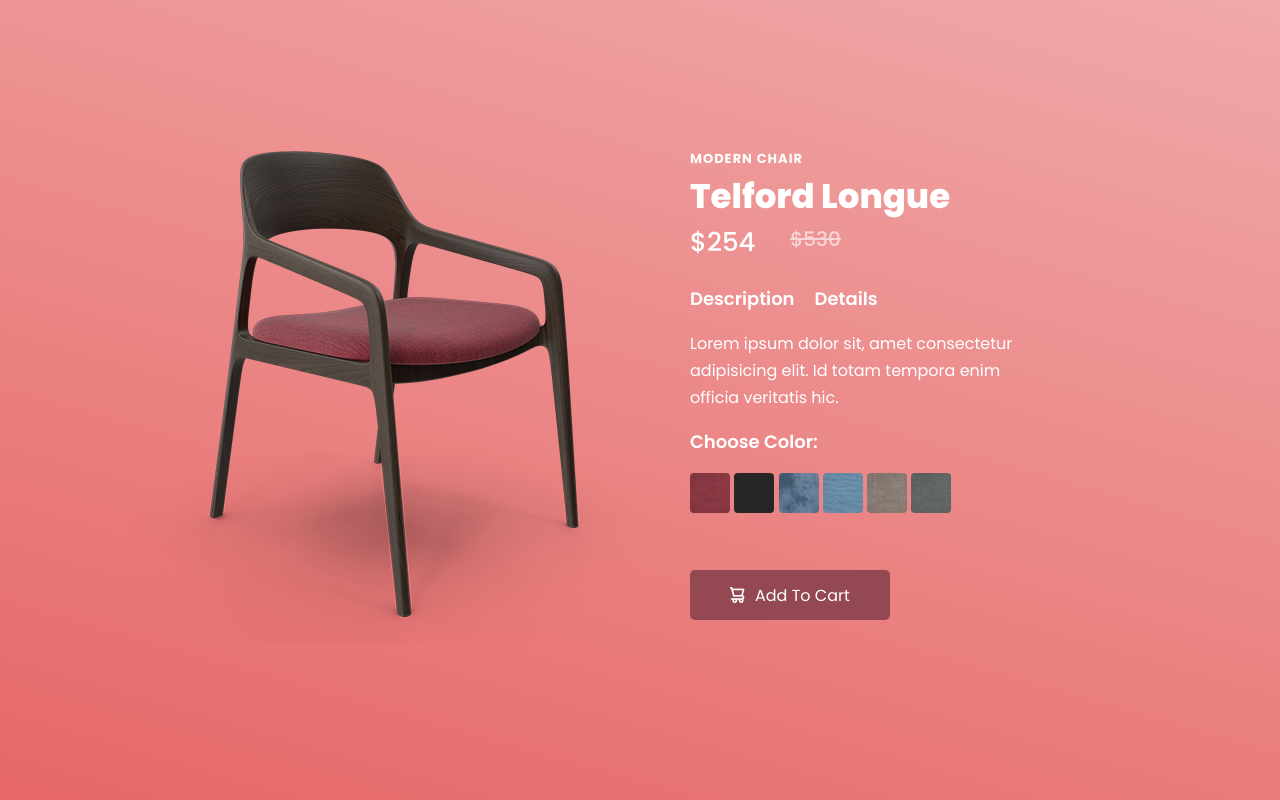
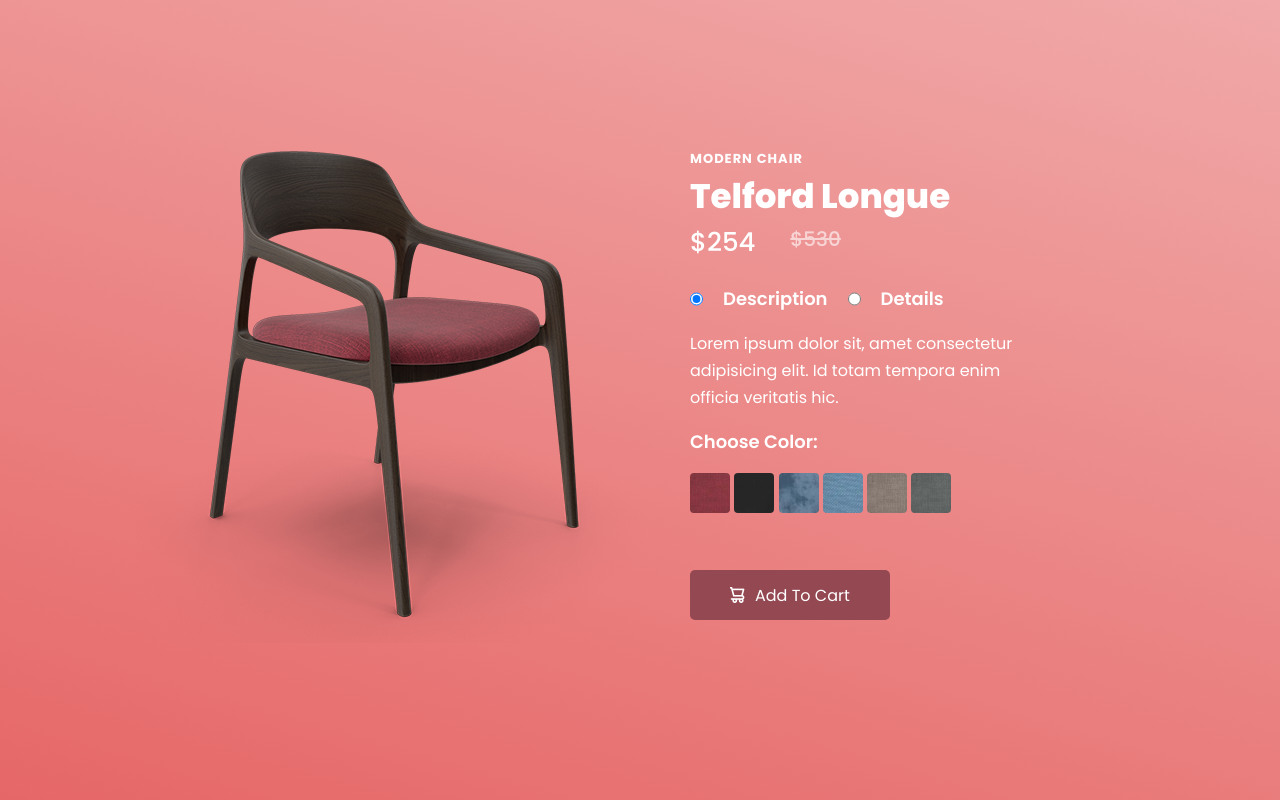
Before and after one commit to Priyanshu282002/Modern-Chair-Project, a plain HTML site: page index.html in a window 1280 px wide. Drawn offline with Linux system fonts and the light colour scheme.

Commit message:
Created a radio button through which we can select and unselect description

```diff
--- a/index.html
+++ b/index.html
@@ -21,13 +21,14 @@
                     <h2 class="heading">Telford Longue</h2>
 
                     <h4 class="price-container">
-                        $254
-                        <span class="actual-price">$530</span>
+                        $254<span class="actual-price">$530</span>
                     </h4>
 
                     <div class="button-container">
-                        <div class="description-button">Description</div>
-                        <div class="details">Details</div>
+                        <input class="desc-button" type="radio" id="desc-1" name="desc-btn" checked>
+                        <label for="desc-1">Description</label>
+                        <input class="desc-button" type="radio" id="desc-2" name="desc-btn">
+                        <label for="desc-2">Details</label>
                     </div>
 
                     <div class="description-container">
```
